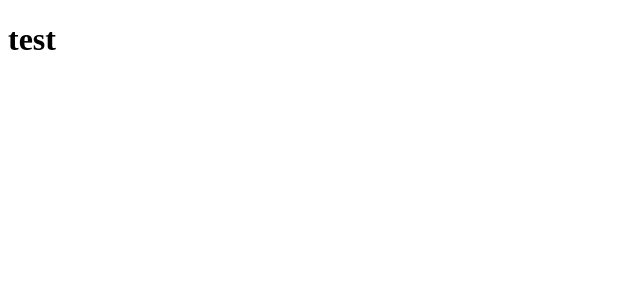
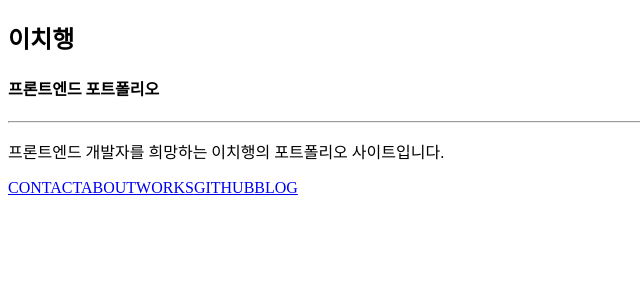
Before and after one commit to godcl1623/portfolio, a React (Create React App) app: page / in a window 1280 px wide. Shown: the top 300 px of the page, without its empty margins (0-640 px from the left). Built offline with nearby package versions, Linux system fonts and the light colour scheme.

Commit message:
develop - 기본 컴포넌트 구성 진행중 및 라우팅 버그 수정

```diff
--- /dev/null
+++ b/src/components/About.js
@@ -0,0 +1,9 @@
+import React from 'react';
+
+const About = () => (
+  <div>
+    <h1>About</h1>
+  </div>
+);
+
+export default About;
--- a/src/components/App.js
+++ b/src/components/App.js
@@ -1,9 +1,22 @@
 import React from 'react';
+import { BrowserRouter, Route, Switch } from 'react-router-dom';
+import lists from './modules/componentslist';
 
-const App = () => {
-  return (
-    <h1>test</h1>
+const { Main, About, Works } = lists;
+
+const App = () => (
+    <div className="App">
+      <BrowserRouter>
+        <div>
+          <Switch>
+            <Route path="/" exact component={Main} />
+            <Route path="/contact" exact component={About} />
+            <Route path="/about" exact component={About} />
+            <Route path="/works" exact component={Works} />
+          </Switch>
+        </div>
+      </BrowserRouter>
+    </div>
   );
-};
 
 export default App;
--- a/src/components/Main.js
+++ b/src/components/Main.js
@@ -1,11 +1,22 @@
 import React from 'react';
+import { Link } from 'react-router-dom';
 
-const Main = () => {
-  return (
+const Main = () => (
     <div className="Main">
-      Main
+      <h2>이치행</h2>
+      <h4>프론트엔드 포트폴리오</h4>
+      <hr />
+      <p>
+        프론트엔드 개발자를 희망하는 이치행의 포트폴리오 사이트입니다.
+      </p>
+      <div className="menu">
+          <Link to="/contact">CONTACT</Link>
+          <Link to="/about">ABOUT</Link>
+          <Link to="/works">WORKS</Link>
+          <a href="https://github.com/godcl1623" target="_blank" rel="noreferrer noopener">GITHUB</a>
+          <a href="https://godcl1623.tistory.com/" target="_blank" rel="noreferrer noopener">BLOG</a>
+      </div>
     </div>
   );
-};
 
 export default Main;
--- /dev/null
+++ b/src/components/Works.js
@@ -0,0 +1,9 @@
+import React from 'react';
+
+const Works = () => (
+  <div>
+    <h1>Works</h1>
+  </div>
+);
+
+export default Works;
--- /dev/null
+++ b/src/components/modules/componentslist.js
@@ -0,0 +1,9 @@
+import About from '../About';
+import Main from '../Main';
+import Works from '../Works';
+
+const lists = {
+  About, Main, Works
+};
+
+export default lists;
```
